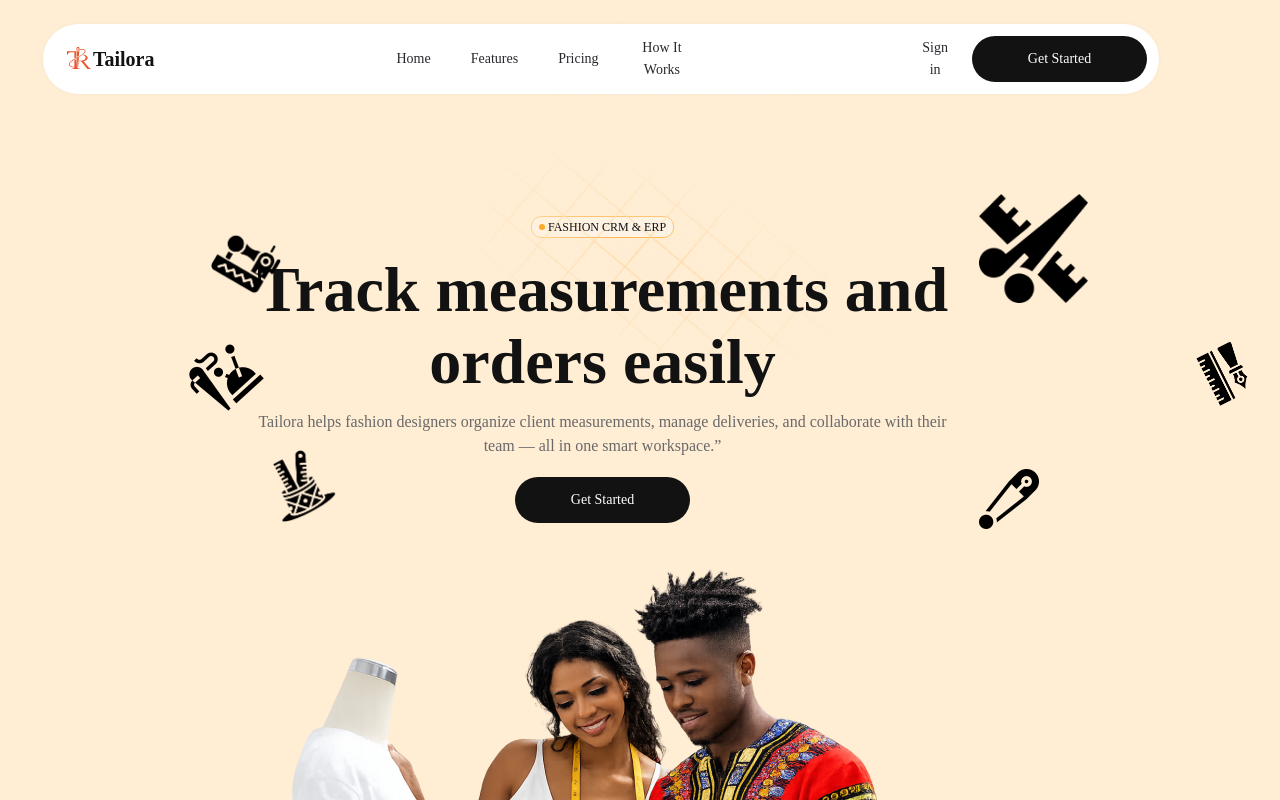
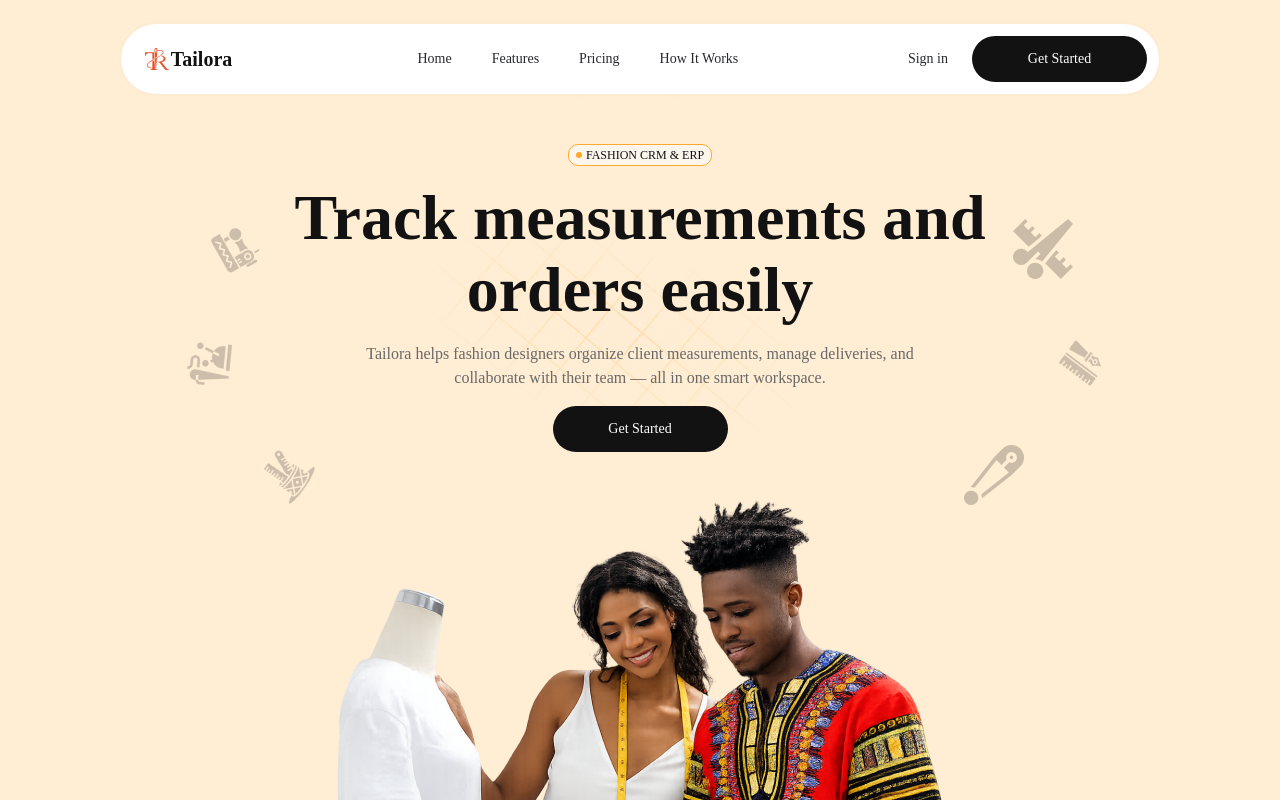
Before and after one commit to DavidAdeboye/tailora, a Next.js app: page / in a window 1280 px wide. Shown: the top 800 px of the page. Built offline with nearby package versions, Linux system fonts and the light colour scheme.

Commit message:
pc ui fix

```diff
--- a/app/desktop79.tsx
+++ b/app/desktop79.tsx
@@ -8,15 +8,13 @@ import Desktop5 from "../components/desktop5";
 
 const Desktop79: NextPage = () => {
   return (
-    <div className="relative bg-foundation-secondary-light-active w-full overflow-hidden flex items-start leading-[normal] tracking-[normal]">
-      <main className="h-[5635px] flex-1 flex flex-col items-end max-w-full">
+    <div className="relative bg-foundation-secondary-light-active w-full overflow-hidden flex flex-col items-stretch leading-[normal] tracking-[normal]">
       <Desktop4 />
       <Desktop3 />
       <Desktop2 />
       <Desktop />
       <Desktop1 />
       <Desktop5 />
-      </main>
     </div>
   );
 };
--- a/components/desktop4.tsx
+++ b/components/desktop4.tsx
@@ -9,22 +9,25 @@ export type Desktop4Type = {
 const Desktop4: NextPage<Desktop4Type> = ({ className = "" }) => {
   return (
     <section
-      className={`w-[1440px] h-[997px] rounded-t-none rounded-b-[100px] bg-[#ffedd4] flex flex-col items-end pt-6 px-[121px] pb-[903px] box-border relative isolate gap-[100px] max-w-full mq800:gap-[50px] mq800:pl-[60px] mq800:pr-[60px] mq800:pb-[248px] mq800:box-border mq450:gap-[25px] mq450:pl-5 mq450:pr-5 mq450:box-border mq1125:h-auto mq1125:pb-[382px] mq1125:box-border mq1350:pt-5 mq1350:pb-[587px] mq1350:box-border ${className}`}
+      className={`w-full rounded-t-none rounded-b-[100px] bg-[#ffedd4] flex flex-col items-center pt-6 px-[121px] pb-0 box-border relative isolate gap-0 max-w-full mq800:px-[60px] mq450:px-5 ${className}`}
+      style={{ minHeight: "997px" }}
     >
-      <div className="w-[510.1px] h-[510.1px] absolute !!m-[0 important] top-[calc(50%_-_540.5px)] left-[calc(50%_-_216px)] overflow-hidden flex items-center justify-center z-[0] shrink-0">
+      {/* Background pattern */}
+      <div className="w-[510.1px] h-[510.1px] absolute top-[50px] left-[50%] -translate-x-1/2 overflow-hidden flex items-center justify-center z-[0] pointer-events-none">
         <Image
-          className="w-full h-full object-cover absolute left-[0px] top-[21px] [transform:scale(1)]"
-          width={510.1}
-          height={510.1}
+          className="w-full h-full object-cover"
+          width={510}
+          height={510}
           sizes="100vw"
           alt=""
           src="/Pattern@2x.png"
         />
       </div>
-      <div className="w-[1598px] h-[2840px] absolute !!m-[0 important] top-[-778px] left-[calc(50%_-_799px)] z-[1] shrink-0" />
-      <header className="shadow-[0px_0px_4px_rgba(0,_0,_0,_0.04)] rounded-[60px] bg-[#fff] flex flex-col items-start justify-center py-3 pl-6 pr-3 top-[0] z-[99] sticky shrink-0">
-        <nav className="m-0 flex items-center gap-[221px] text-center text-sm text-foundation-gray-darker font-[Satoshi] mq800:gap-[55px] mq450:gap-7 mq1350:gap-[110px]">
-          <div className="h-[24.5px] w-[110.8px] flex items-start pt-0 px-0 pb-[0.1px] box-border gap-[1.8px] text-left text-xl text-foundation-primary-normal font-[Sora]">
+
+      {/* Navbar */}
+      <header className="shadow-[0px_0px_4px_rgba(0,_0,_0,_0.04)] rounded-[60px] bg-[#fff] flex flex-col items-start justify-center py-3 pl-6 pr-3 top-6 z-[99] sticky w-full max-w-[1197px] shrink-0">
+        <nav className="m-0 w-full flex items-center justify-between text-center text-sm text-foundation-gray-darker font-[Satoshi]">
+          <div className="h-[24.5px] flex items-center gap-[1.8px] text-left text-xl text-foundation-primary-normal font-[Sora]">
             <Image
               className="h-[22px] w-6 relative"
               width={24}
@@ -38,132 +41,64 @@ const Desktop4: NextPage<Desktop4Type> = ({ className = "" }) => {
             </h3>
           </div>
           <div className="flex items-center gap-6 mq800:hidden">
-            <div className="flex items-center justify-center py-0 px-2">
-              <div className="relative leading-[22px] font-medium">Home</div>
+            {["Home", "Features", "Pricing", "How It Works"].map((item) => (
+              <div key={item} className="flex items-center justify-center py-0 px-2 cursor-pointer">
+                <div className="relative leading-[22px] font-medium">{item}</div>
               </div>
-            <div className="flex items-center justify-center py-0 px-2">
-              <div className="relative leading-[22px] font-medium">
-                Features
-              </div>
-            </div>
-            <div className="flex items-center justify-center py-0 px-2">
-              <div className="relative leading-[22px] font-medium">Pricing</div>
-            </div>
-            <div className="flex items-center justify-center py-0 px-2">
-              <div className="relative leading-[22px] font-medium">
-                How It Works
-              </div>
-            </div>
+            ))}
           </div>
           <div className="flex items-center gap-4">
-            <div className="flex items-center justify-center py-0 px-2">
+            <div className="flex items-center justify-center py-0 px-2 cursor-pointer">
               <div className="relative leading-[22px] font-medium">Sign in</div>
             </div>
             <Button property1="Default" />
           </div>
         </nav>
       </header>
-      <Image
-        className="w-[82px] absolute !!m-[0 important] top-[219px] left-[207px] max-h-full object-contain z-[2] shrink-0"
-        loading="lazy"
-        width={82}
-        height={82}
-        sizes="100vw"
-        alt=""
-        src="/image-14@2x.png"
-      />
-      <Image
-        className="w-[84.8px] absolute !!m-[0 important] top-[334px] left-[179px] max-h-full object-contain z-[2] shrink-0"
-        loading="lazy"
-        width={84.8}
-        height={84.8}
-        sizes="100vw"
-        alt=""
-        src="/image-15@2x.png"
-      />
-      <Image
-        className="w-[81px] absolute !!m-[0 important] top-[445px] left-[257px] max-h-full object-contain z-[2] shrink-0"
-        loading="lazy"
-        width={81}
-        height={81}
-        sizes="100vw"
-        alt=""
-        src="/image-24@2x.png"
-      />
-      <Image
-        className="w-[80.5px] absolute !!m-[0 important] top-[333px] left-[1185px] max-h-full object-contain z-[2] shrink-0"
-        loading="lazy"
-        width={80.5}
-        height={80.5}
-        sizes="100vw"
-        alt=""
-        src="/image-18@2x.png"
-      />
-      <div className="w-[1121.9px] flex items-start justify-center max-w-full shrink-0">
-        <div className="flex flex-col items-start gap-8 max-w-full mq450:gap-4">
-          <section className="w-[895px] flex items-start justify-end max-w-full text-center text-xs text-foundation-primary-normal font-[Satoshi]">
-            <div className="flex items-end gap-[26px] max-w-full mq1125:flex-wrap">
-              <div className="flex flex-col items-start justify-end pt-0 px-0 pb-1.5 box-border max-w-full">
-                <div className="w-[700px] flex flex-col items-center gap-4 max-w-full">
-                  <div className="rounded-[10px] bg-foundation-secondary-normal border-[#ffa82b] border-solid border-[0.5px] flex items-center justify-center py-0 px-[7px]">
-                    <div className="flex items-center gap-[3px]">
-                      <div className="h-1.5 w-1.5 relative rounded-[50%] bg-[#ffa82b]" />
-                      <div className="relative leading-5 font-medium">{`FASHION CRM & ERP`}</div>
+
+      {/* Floating decoration images */}
+      <Image className="absolute top-[219px] left-[207px] w-[60px] h-[60px] object-contain z-[2] opacity-20" loading="lazy" width={60} height={60} sizes="100vw" alt="" src="/image-14@2x.png" style={{ transform: "rotate(30.11deg)" }} />
+      <Image className="absolute top-[334px] left-[179px] w-[60px] h-[60px] object-contain z-[2] opacity-20" loading="lazy" width={60} height={60} sizes="100vw" alt="" src="/image-15@2x.png" style={{ transform: "rotate(-42.28deg)" }} />
+      <Image className="absolute top-[445px] left-[257px] w-[60px] h-[60px] object-contain z-[2] opacity-20" loading="lazy" width={60} height={60} sizes="100vw" alt="" src="/image-24@2x.png" style={{ transform: "rotate(-27.72deg)" }} />
+      <Image className="absolute top-[219px] right-[207px] w-[60px] h-[60px] object-contain z-[2] opacity-20" loading="lazy" width={60} height={60} sizes="100vw" alt="" src="/image-12@2x.png" />
+      <Image className="absolute top-[333px] right-[167px] w-[60px] h-[60px] object-contain z-[2] opacity-20" loading="lazy" width={60} height={60} sizes="100vw" alt="" src="/image-18@2x.png" style={{ transform: "rotate(-26.51deg)" }} />
+      <Image className="absolute top-[445px] right-[256px] w-[60px] h-[60px] object-contain z-[2] opacity-20" loading="lazy" width={60} height={60} sizes="100vw" alt="" src="/image-21@2x.png" />
+
+      {/* Hero text block */}
+      <div className="relative z-[2] flex flex-col items-center gap-4 mt-[50px] max-w-[700px] w-full text-center">
+        {/* Badge */}
+        <div className="rounded-[10px] bg-[#fdf6ec] border-[#ffa82b] border-solid border-[0.5px] flex items-center justify-center py-0 px-[7px]">
+          <div className="flex items-center gap-1">
+            <div className="h-1.5 w-1.5 rounded-[50%] bg-[#ffa82b]" />
+            <div className="relative text-xs leading-5 font-medium font-[Satoshi] text-foundation-primary-normal">{`FASHION CRM & ERP`}</div>
           </div>
         </div>
-                  <div className="self-stretch flex flex-col items-center gap-6 text-[64px] font-[Sora]">
-                    <div className="self-stretch flex flex-col items-center gap-4">
-                      <h1 className="m-0 self-stretch relative text-[length:inherit] leading-[72px] font-bold font-[inherit] mq800:text-[51px] mq800:leading-[58px] mq450:text-[38px] mq450:leading-[43px]">
+
+        {/* Heading */}
+        <h1 className="m-0 text-[64px] leading-[72px] font-bold font-[Sora] text-foundation-primary-normal mq800:text-[48px] mq800:leading-[56px] mq450:text-[36px] mq450:leading-[44px]">
           Track measurements and orders easily
         </h1>
-                      <div className="self-stretch h-[39px] relative text-base leading-6 font-[Satoshi] text-[#696969] flex items-center justify-center">
-                        Tailora helps fashion designers organize client
-                        measurements, manage deliveries, and collaborate with
-                        their team — all in one smart workspace.”
+
+        {/* Subtext */}
+        <p className="m-0 text-base leading-6 font-[Satoshi] text-[#696969] max-w-[600px]">
+          Tailora helps fashion designers organize client measurements, manage deliveries, and collaborate with their team — all in one smart workspace.
+        </p>
+
+        {/* CTA */}
+        <Button property1="Default" buttonBackgroundColor="#121212" createAccountColor="#fff" />
       </div>
-                    </div>
-                    <Button
-                      property1="Default"
-                      buttonBackgroundColor="#121212"
-                      createAccountColor="#fff"
-                    />
-                  </div>
-                </div>
-              </div>
-              <div className="flex flex-col items-start gap-[166px]">
-                <div className="w-[109px] flex items-start justify-end">
+
+      {/* Hero Image */}
+      <div className="relative z-[2] mt-10 w-full flex justify-center">
         <Image
-                    className="w-full relative max-h-full h-auto object-cover z-[2]"
-                    loading="lazy"
-                    width={60}
-                    height={60}
-                    sizes="100vw"
-                    alt=""
-                    src="/image-12@2x.png"
-                  />
-                </div>
-                <Image
-                  className="w-[60px] relative max-h-full object-cover z-[2]"
-                  loading="lazy"
-                  width={60}
-                  height={60}
-                  sizes="100vw"
-                  alt=""
-                  src="/image-21@2x.png"
-                />
-              </div>
-            </div>
-          </section>
-          <Image
-            className="w-[800px] relative max-h-full object-cover z-[2]"
+          className="w-full max-w-[800px] h-auto object-cover rounded-2xl"
           loading="lazy"
           width={800}
           height={533}
           sizes="100vw"
-            alt=""
+          alt="Tailora fashion designers"
           src="/ChatGPT-Image-Apr-26-2026-01-43-19-AM-1@2x.png"
         />
-        </div>
       </div>
     </section>
   );
```
Also changed, not shown: components/desktop2.tsx (+11 -14 lines), components/frame-component.tsx (+13 -3 lines), next-env.d.ts. Lines whose indentation alone changed are shown as unchanged.
